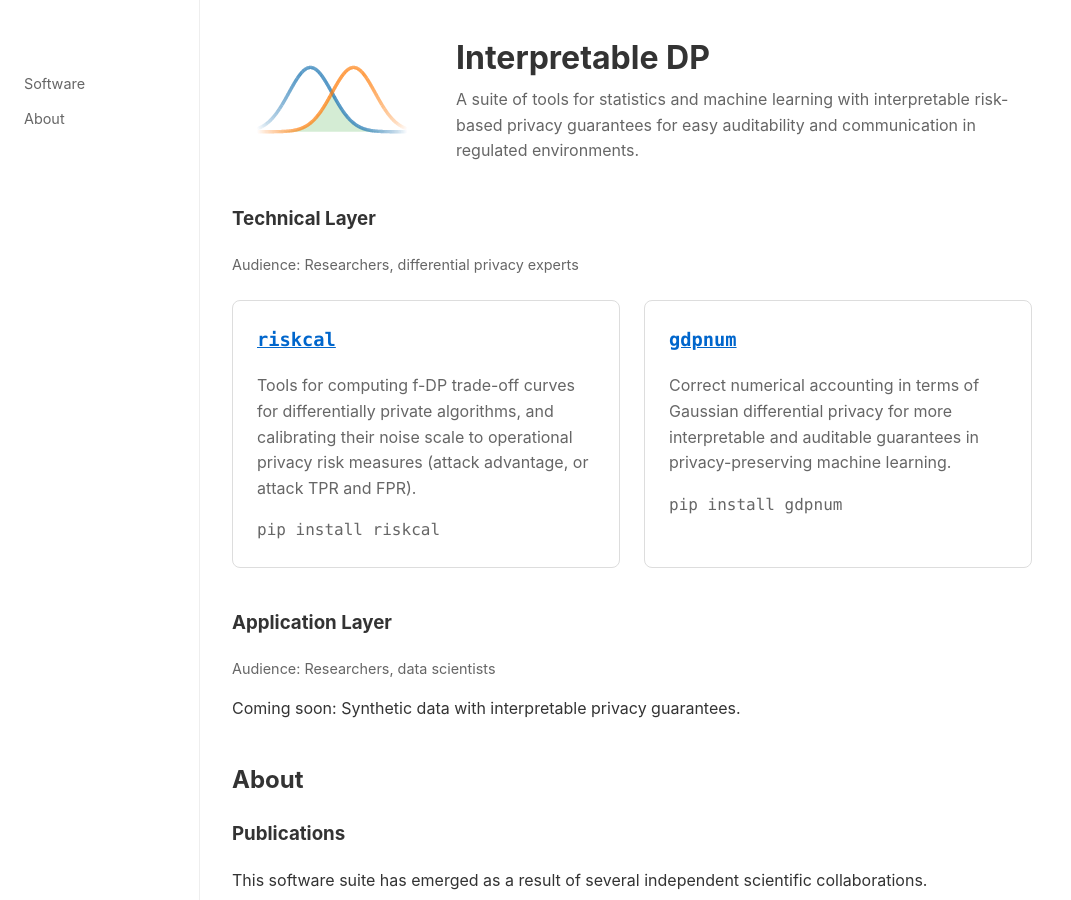
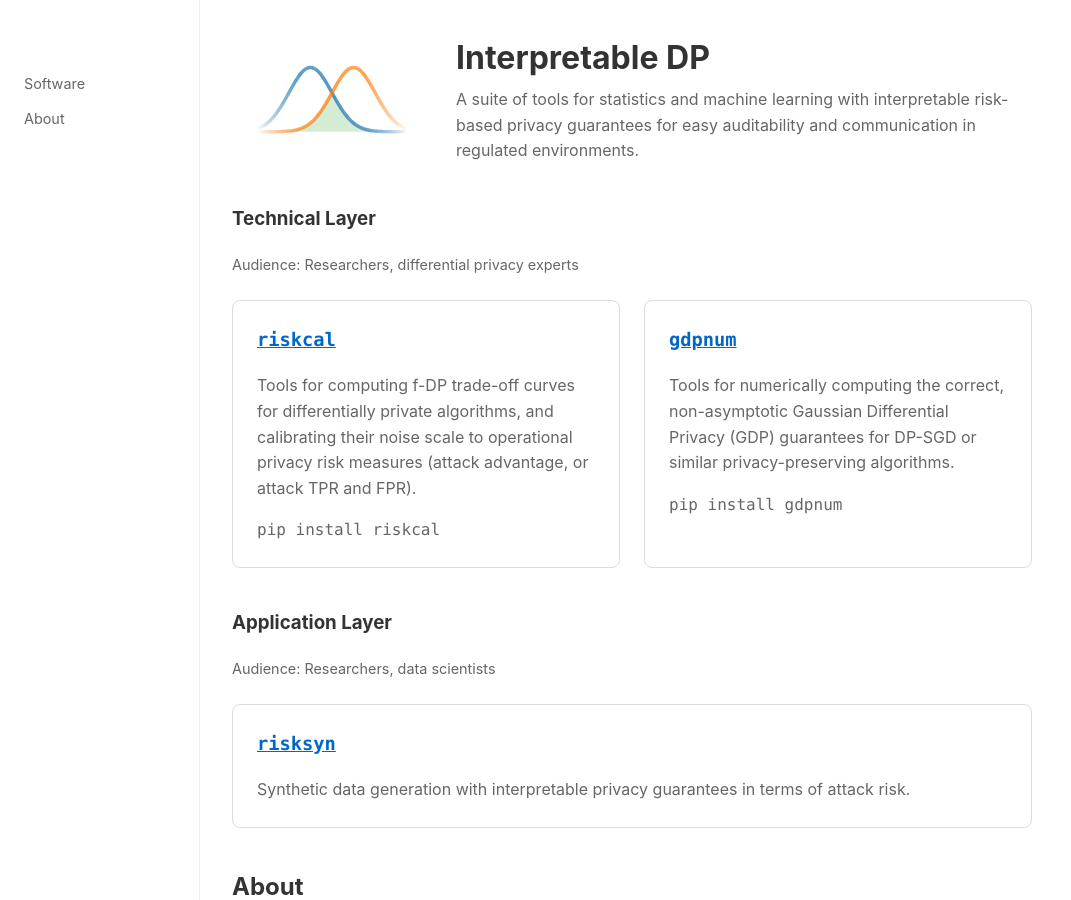
Before and after one commit to interpretable-dp/interpretable-dp.github.io, a Jekyll site: the page built from index.md, in a window 1280 px wide and 900 px high. Shown: the whole window, without its empty margins (0-1071 px from the left). Built offline with Jekyll 4.4.1, drawn with Linux system fonts in a browser that asks for light colours; comment, search, counter and statistics services are not loaded.

Commit message:
Add risksyn

```diff
--- a/index.md
+++ b/index.md
@@ -23,8 +23,7 @@ title: Interpretable DP
   </div>
   <div class="card">
     <h3><a href="https://github.com/interpretable-dp/gdpnum"><code>gdpnum</code></a></h3>
-    <p>Correct numerical accounting in terms of Gaussian differential privacy for more interpretable
-    and auditable guarantees in privacy-preserving machine learning.</p>
+    <p>Tools for numerically computing the correct, non-asymptotic Gaussian Differential Privacy (GDP) guarantees for DP-SGD or similar privacy-preserving algorithms.</p>
     <p><code>pip install gdpnum</code></p>
   </div>
 </div>
@@ -34,7 +33,13 @@ title: Interpretable DP
 <h3>Application Layer</h3>
 <p class="audience">Audience: Researchers, data scientists</p>
 
-<p>Coming soon: Synthetic data with interpretable privacy guarantees.</p>
+<div class="card-grid">
+  <div class="card">
+    <h3><a href="https://github.com/interpretable-dp/risksyn"><code>risksyn</code></a></h3>
+    <p>Synthetic data generation with interpretable privacy guarantees in terms of attack risk.</p>
+    <!-- <p><code>pip install risksyn</code></p> -->
+  </div>
+</div>
 </div>
 
 <h2 id="about">About</h2>
```
